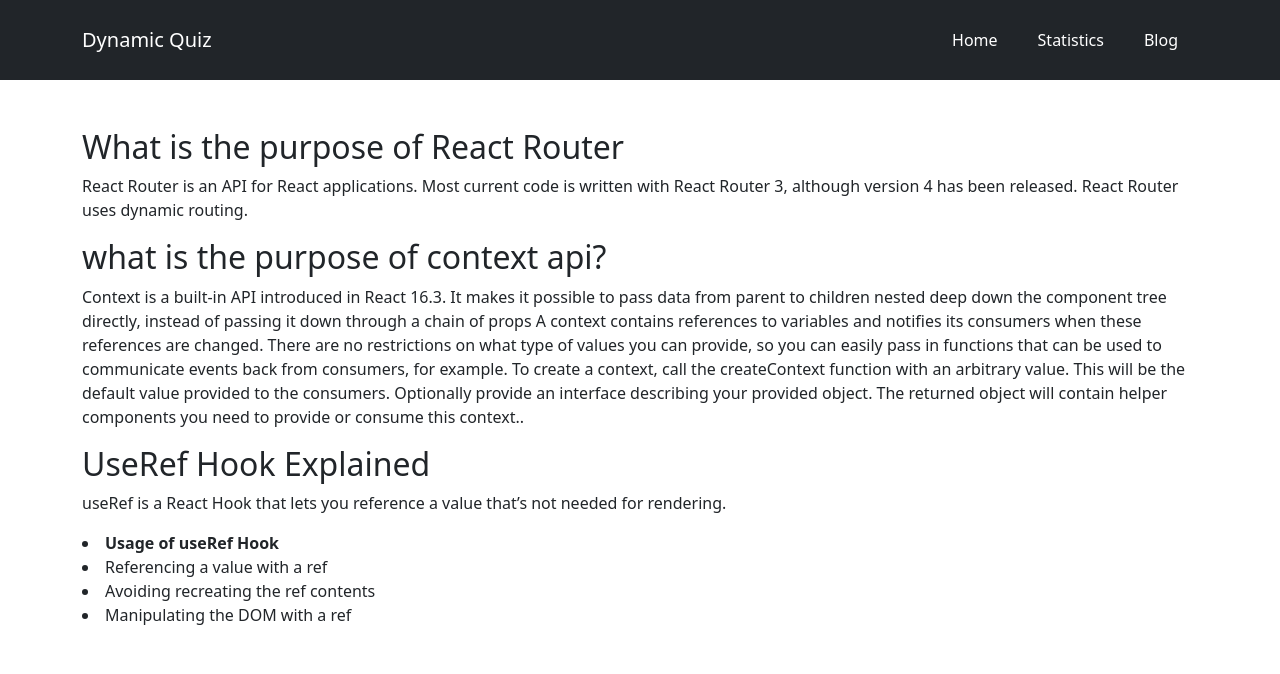
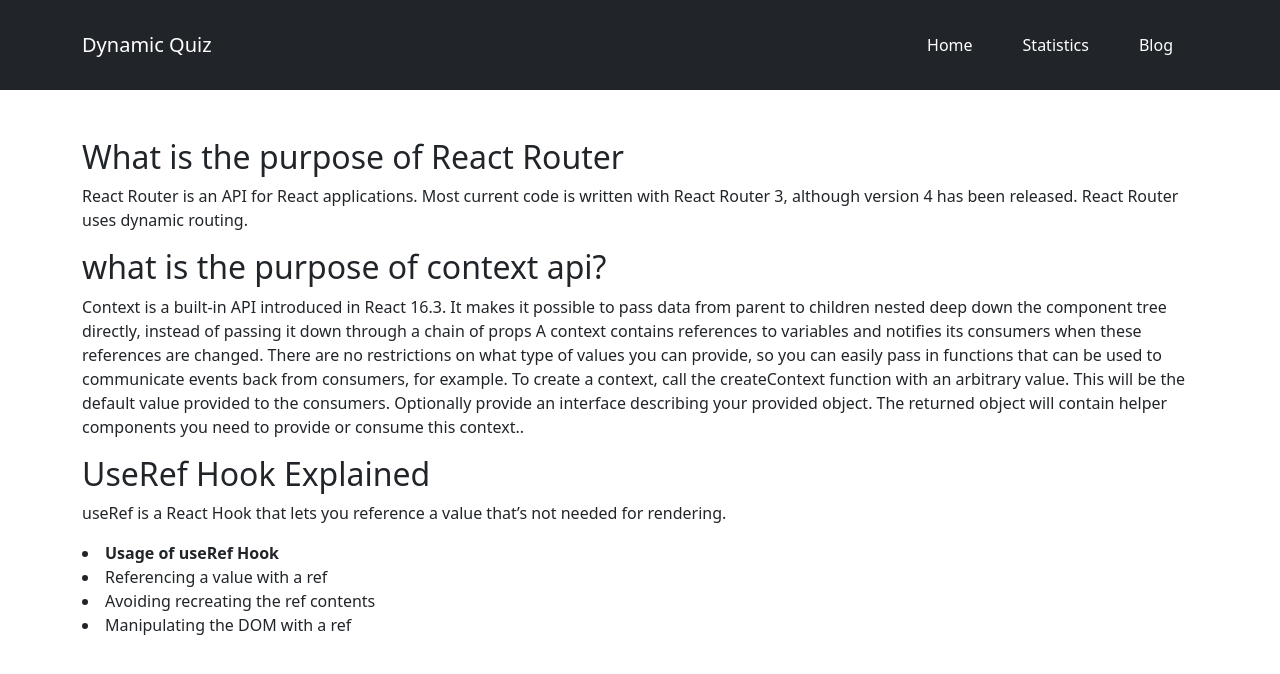
Before and after one commit to sk-sajib/dynamic-quiz-app, a React (Vite) app: page /blog in a window 1280 px wide. Shown: the top 674 px of the page. Built offline with nearby package versions, Linux system fonts and the light colour scheme; the HTML template or start-up script is replaced by a standard one.

Commit message:
header responsive done

```diff
--- a/src/components/Header/Header.css
+++ b/src/components/Header/Header.css
@@ -1,5 +1,5 @@
 .header-menu a {
-    margin: 20px;
+    margin: 25px;
     color: #fff;
     text-decoration: none;
 }
```
